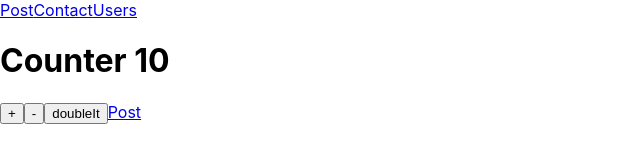
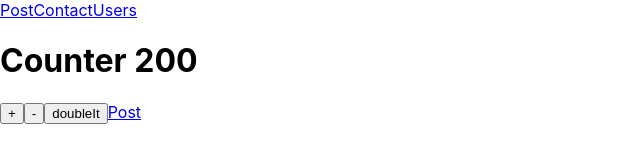
Before and after one commit to NaveenChandarRajendran/react18, a React (Create React App) app: page / in a window 1280 px wide. Shown: the top 160 px of the page, without its empty margins (0-640 px from the left). Built offline with nearby package versions, Linux system fonts and the light colour scheme; no server answers.

Commit message:
context api

```diff
--- a/src/component/counter.js
+++ b/src/component/counter.js
@@ -1,11 +1,14 @@
 import React from 'react';
+import { useContext } from 'react';
 import { useDispatch, useSelector } from 'react-redux';
 import { increment, decrement, incrementBy } from '../slice/reviewSlice';
 import useTodos from '../reactquery/hooks/todos';
 import { Link } from 'react-router-dom';
+import { counterContext } from '../context/counterContext';
 
 const Counter = () => {
-    const value = useSelector(state => state.counter.value)
+    // const value = useSelector(state => state.counter.value);
+    const {value} = useContext(counterContext);
     const dispatch = useDispatch()
     const onIncrement = () => {
         dispatch({
--- /dev/null
+++ b/src/context/counterContext.js
@@ -0,0 +1,3 @@
+import { createContext } from "react";
+
+export const counterContext = createContext();
--- a/src/routes.js
+++ b/src/routes.js
@@ -9,8 +9,8 @@ import Layout from "./component/layout";
 import ErrorPage from "./component/errorPage";
 import PrivateRoute from "./component/privateRoute";
 import Login from "./component/login";
-
-const Counter = React.lazy(() => import("./component/counter"))
+import { counterContext } from './context/counterContext';
+const Counter = React.lazy(() => import("./component/counter"));
 
 const routes = createBrowserRouter([
     {
@@ -18,7 +18,15 @@ const routes = createBrowserRouter([
         element: <Layout />,
         errorElement: <ErrorPage />,
         children: [
-            { index: true, element: <React.Suspense fallback={<>...</>}><Counter /> </React.Suspense> }, //index true says that when route is at '/' Counter component has to render
+            {
+                index: true,
+                element:
+                    <React.Suspense fallback={<>...</>}>
+                        <counterContext.Provider value={{value:200,name:'naveen'}}>
+                            <Counter />
+                        </counterContext.Provider>
+                    </React.Suspense>
+            }, //index true says that when route is at '/' Counter component has to render
             { path: '/login', element: <Login /> },
             { path: '/post', element: <Post /> },
             { path: '/contact', element: <Contact /> },
```
